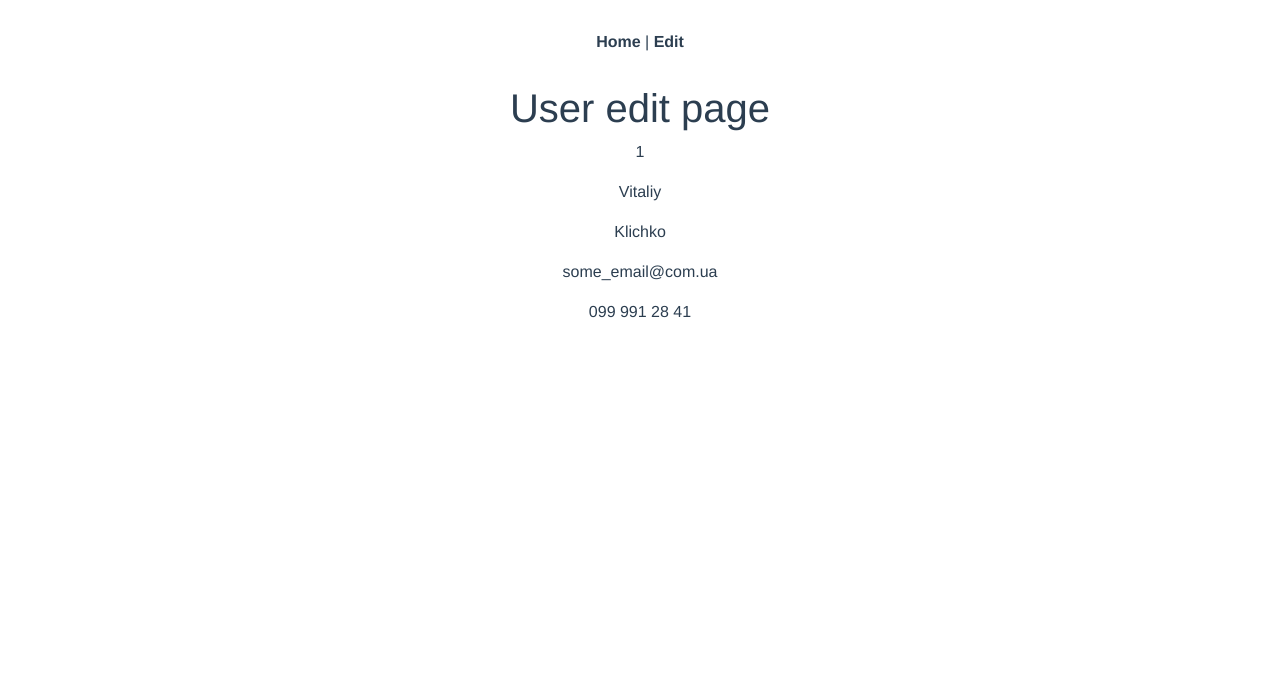
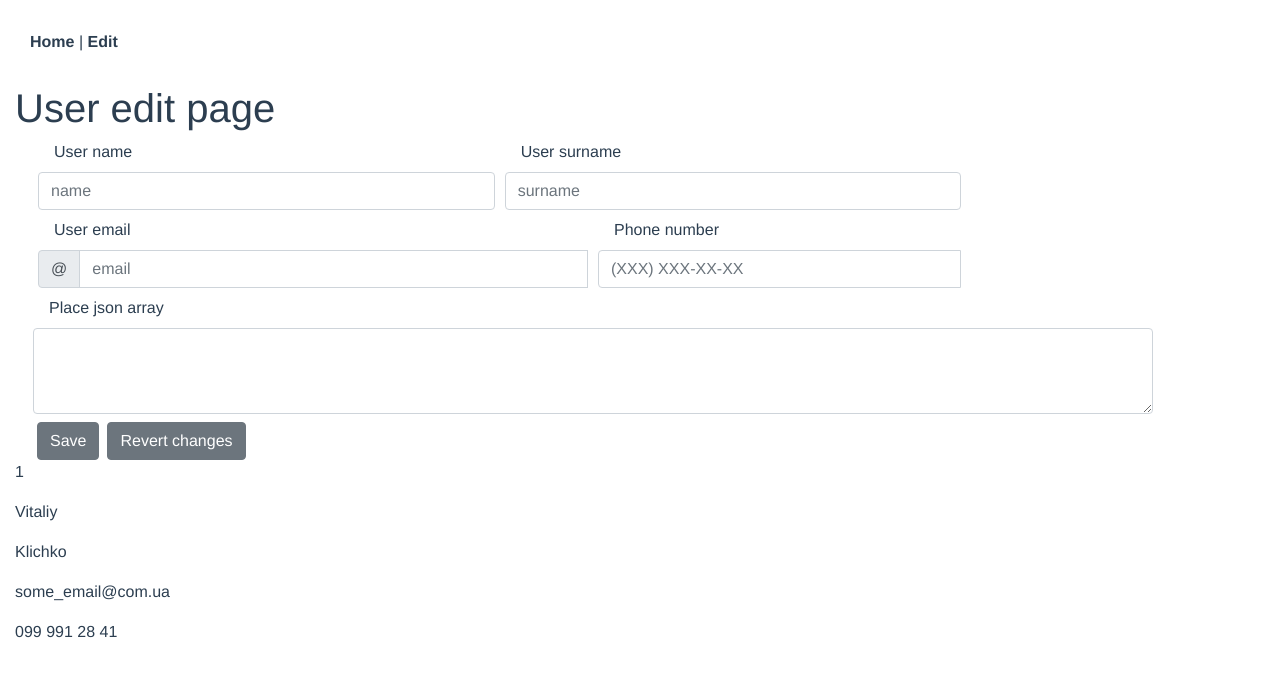
Before and after one commit to Yakhnitsa/vue-js-crud-app, a Vue app: page /edit-user/1 in a window 1280 px wide. Shown: the top 676 px of the page. Built offline with nearby package versions, Linux system fonts and the light colour scheme.

Commit message:
add place json to user edit form

```diff
--- a/src/App.vue
+++ b/src/App.vue
@@ -14,7 +14,6 @@
   font-family: Avenir, Helvetica, Arial, sans-serif;
   -webkit-font-smoothing: antialiased;
   -moz-osx-font-smoothing: grayscale;
-  text-align: center;
   color: #2c3e50;
 }
 
--- a/src/components/UserEditForm.vue
+++ b/src/components/UserEditForm.vue
@@ -1,6 +1,58 @@
 <template>
     <div>
+        <form>
+            <div class="form-row mt-2">
+                <div class="col-lg-5 col-md-6">
+                    <label for="nameInput text-left">User name</label>
+                    <input type="text" class="form-control" id="nameInput" placeholder="name">
+                    <div class="valid-feedback">
+                        Looks good!
+                    </div>
+                </div>
+                <div class="col-lg-5  col-md-6">
+                    <label for="surnameInput" class="text-left">User surname</label>
+                    <input type="text" class="form-control" id="surnameInput" placeholder="surname">
+                    <div class="valid-feedback">
+                    </div>
+                </div>
+            </div>
 
+            <div class="form-row mt-2">
+                <div class="col-lg-6 col-md-6">
+                    <label for="userEmailInput">User email</label>
+                    <div class="input-group">
+                        <div class="input-group-prepend">
+                            <span class="input-group-text" id="emailInputPrepend">@</span>
+                        </div>
+                        <input type="email" class="form-control" id="userEmailInput" placeholder="email" aria-describedby="emailInputPrepend">
+                        <div class="invalid-feedback">
+                            Please choose a username.
+                        </div>
+                    </div>
+                </div>
+                <div class="col-lg-4 col-md-6">
+                    <label for="phoneInput">Phone number</label>
+                    <div class="input-group">
+                        <!--<div class="input-group-prepend">-->
+                            <!--<span class="input-group-text" id="phoneInputPrepend">@</span>-->
+                        <!--</div>-->
+                        <input type="text" class="form-control" id="phoneInput" placeholder="(XXX) XXX-XX-XX"
+                               aria-describedby="phoneInputPrepend">
+                        <div class="invalid-feedback">
+                            Please choose a username.
+                        </div>
+                    </div>
+                </div>
+            </div>
+            <div class="form-row mt-2">
+                <label for="jsonTextArea">Place json array</label>
+                <textarea v-model="jsonData" class="form-control" id="jsonTextArea" rows="3"></textarea>
+            </div>
+            <div class="form-row mt-2">
+                <button type="button" class="btn btn-secondary mx-1" @click="saveUser">Save</button>
+                <button type="button" class="btn btn-secondary mx-1" @click="revertChanges">Revert changes</button>
+            </div>
+        </form>
     </div>
 </template>
 
@@ -8,8 +60,32 @@
     export default {
         name: "UserEditForm",
         props:['user'],
+        data(){
+            return{
+                importJson:false,
+                jsonData:''
+            }
+        },
         methods:{
             saveUser(){
+
+            },
+            revertChanges(){
+
+            },
+            validateJson(){
+
+            },
+            validateForm(){
+
+            },
+            userNameValidation(){
+
+            },
+            emailValidation(){
+
+            },
+            phoneValidation(){
 
             }
         }
@@ -17,5 +93,7 @@
 </script>
 
 <style scoped>
-
+    label{
+        margin-left: 1em;
+    }
 </style>
--- a/src/components/UsersTable.vue
+++ b/src/components/UsersTable.vue
@@ -47,5 +47,11 @@
 </script>
 
 <style scoped>
+    .scrollable-table{
+        width: 100%;
+        max-height: 40em;
+        overflow-y: scroll;
+        position: relative;
+    }
 
 </style>
--- a/src/views/EditUser.vue
+++ b/src/views/EditUser.vue
@@ -1,6 +1,10 @@
 <template>
-  <div class="about">
+  <div class="container-fluid">
     <h1>User edit page</h1>
+    <div class="container-md ml-lg-2 ml-md-1">
+      <user-edit-form/>
+    </div>
+
     <p>{{user.id}}</p>
     <p>{{user.name}}</p>
     <p>{{user.surname}}</p>
@@ -12,10 +16,12 @@
 <script>
     import UsersTable from '@/components/UsersTable.vue'
     import {mapGetters, mapMutations} from 'vuex';
+    import UserEditForm from "../components/UserEditForm.vue";
 
     export default {
-        name: 'Home',
+        name: 'EditUser',
         components: {
+            UserEditForm
             // UsersTable
         },
         data(){
--- a/src/views/Home.vue
+++ b/src/views/Home.vue
@@ -1,7 +1,10 @@
 <template>
     <div class="home">
-        <img alt="Vue logo" src="../assets/logo.png">
-        <div class="container-fluid">
+        <div class="text-center">
+            <img alt="Vue logo" src="../assets/logo.png">
+        </div>
+
+        <div class="container-lg ml-5">
             <div class="row"></div>
             <div class="row">
                 <users-table :users="getAllUsers"
```
